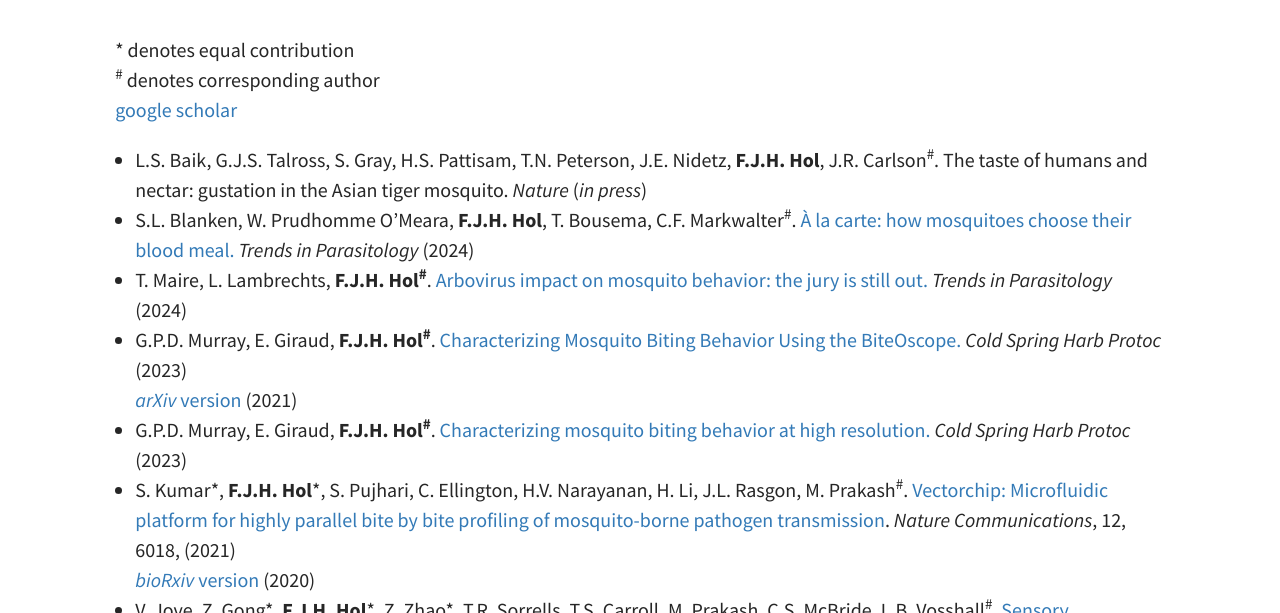
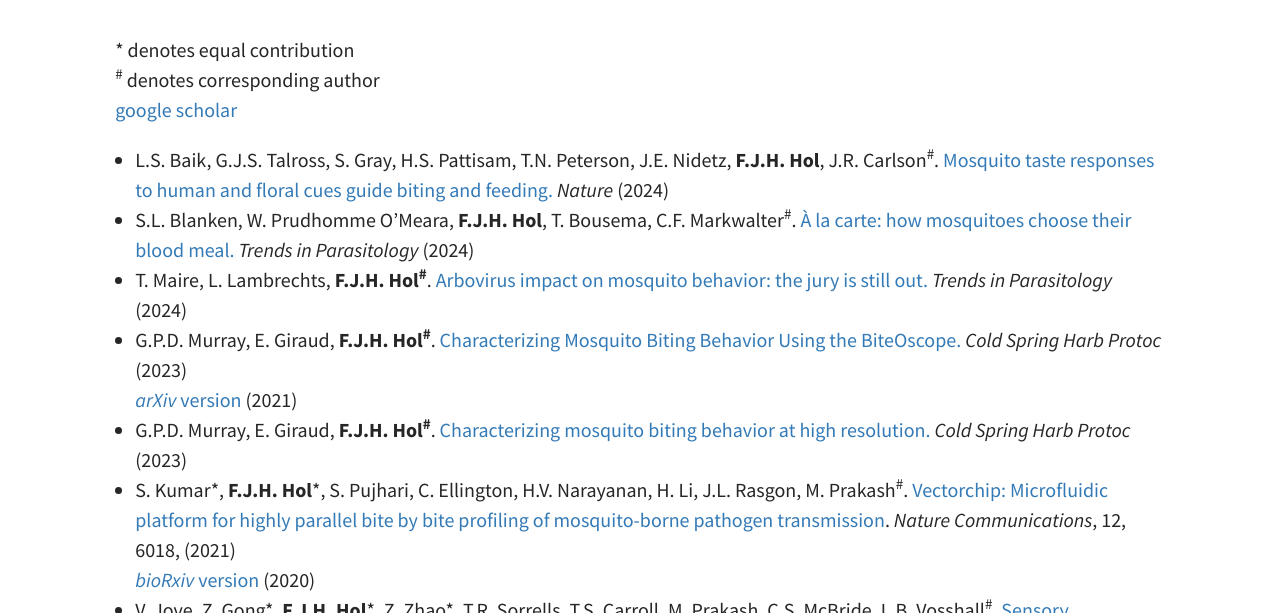
Before and after one commit to felixhol/felixhol.github.io, a Jekyll site: the page built from pages/02Publications.md, in a window 1280 px wide and 900 px high, cut to the strip 287-900 px from the top of the window. Built offline with Jekyll 4.4.1, drawn with Linux system fonts in a browser that asks for light colours.

Commit message:
pubs update

```diff
--- a/pages/02Publications.md
+++ b/pages/02Publications.md
@@ -11,7 +11,7 @@ tags:
 [google scholar](https://scholar.google.com/citations?user=Kib_WzkAAAAJ&hl=en&oi=ao)
 
 
-- L.S. Baik, G.J.S. Talross, S. Gray, H.S. Pattisam, T.N. Peterson, J.E. Nidetz, **F.J.H. Hol**, J.R. Carlson<sup>#</sup>. The taste of humans and nectar: gustation in the Asian tiger mosquito. *Nature* (*in press*)
+- L.S. Baik, G.J.S. Talross, S. Gray, H.S. Pattisam, T.N. Peterson, J.E. Nidetz, **F.J.H. Hol**, J.R. Carlson<sup>#</sup>. [Mosquito taste responses to human and floral cues guide biting and feeding.](https://www.nature.com/articles/s41586-024-08047-y) *Nature* (2024)
 
 - S.L. Blanken, W. Prudhomme O’Meara, **F.J.H. Hol**, T. Bousema, C.F. Markwalter<sup>#</sup>. [À la carte: how mosquitoes choose their blood meal.](https://www.cell.com/trends/parasitology/abstract/S1471-4922(24)00136-3) *Trends in Parasitology* (2024)
 
```
